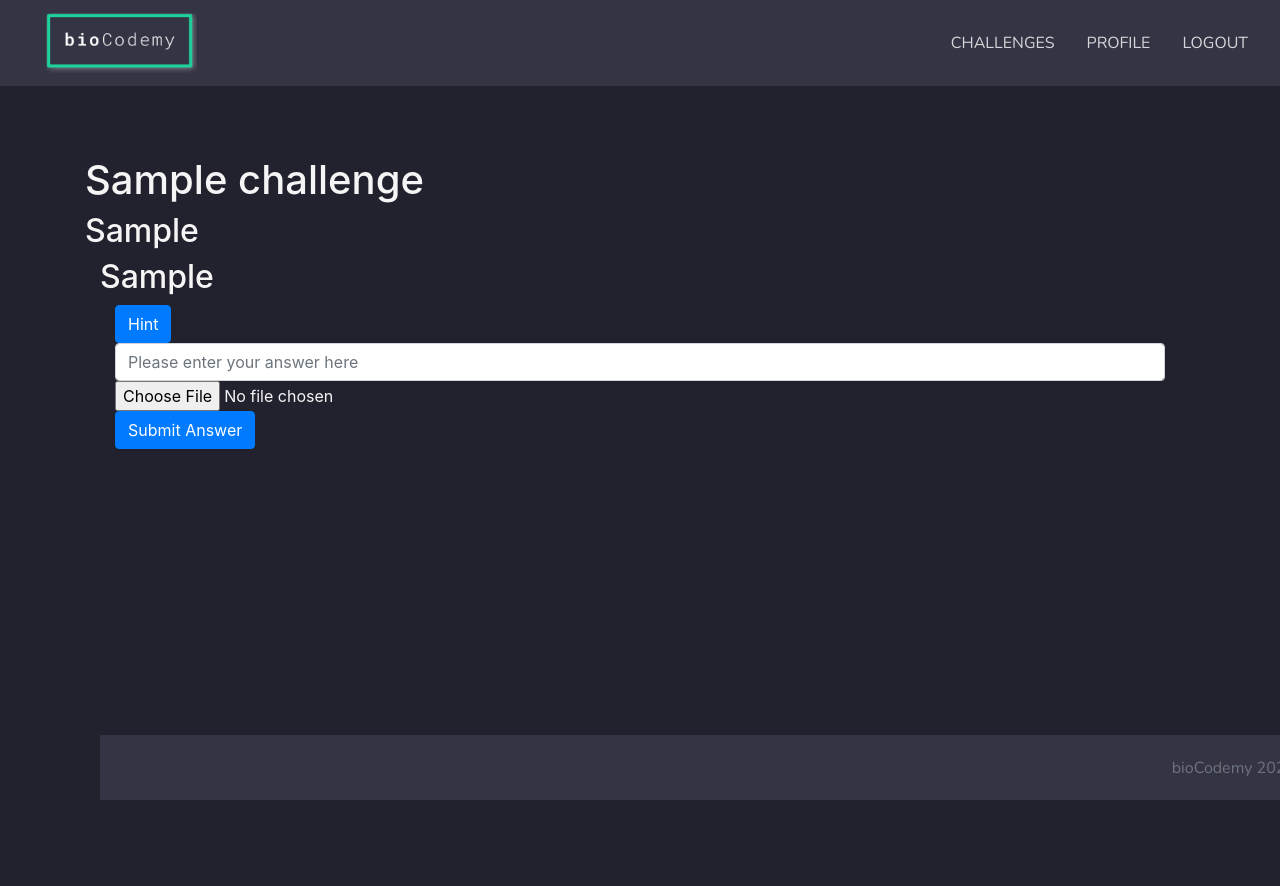
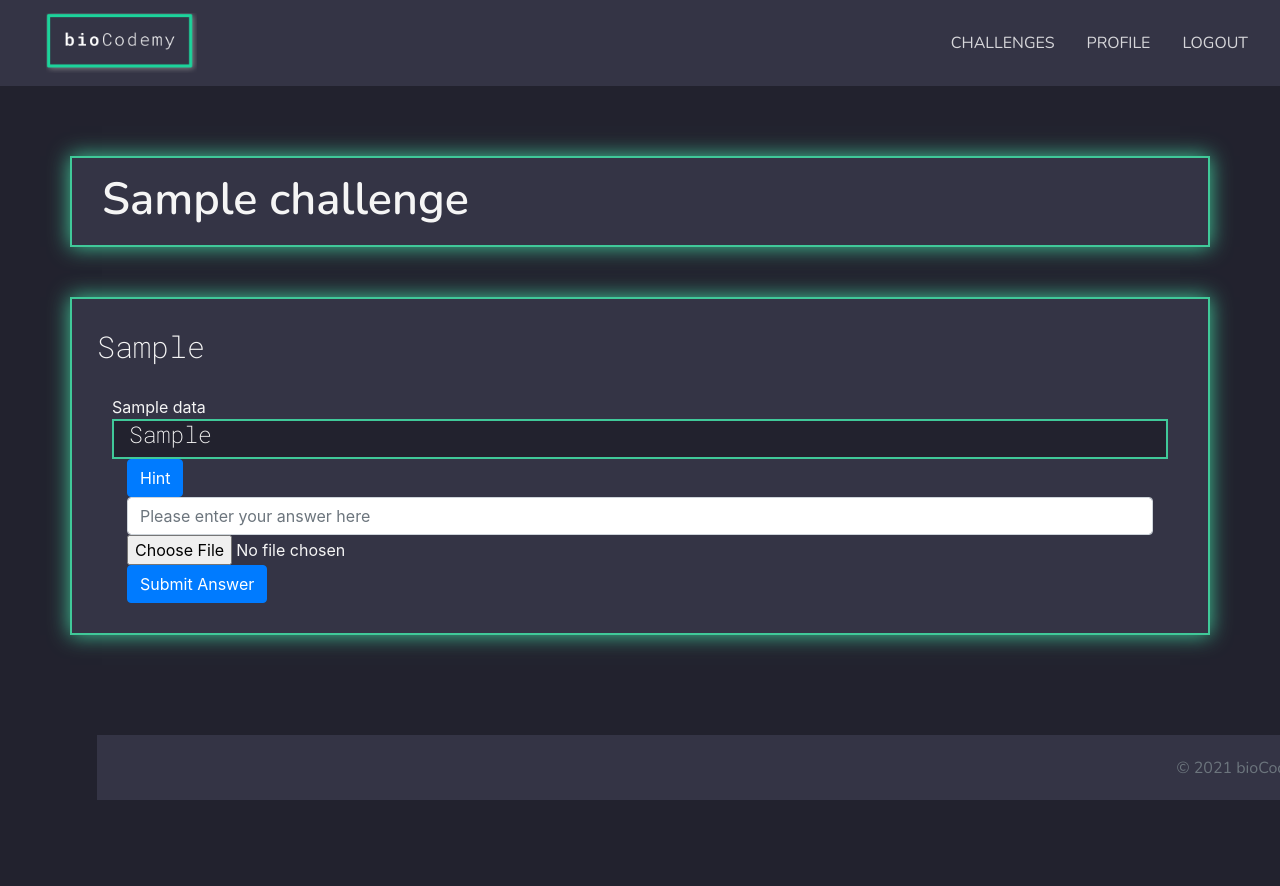
Before and after one commit to aitortxo10/DBW_project, a Flask app: a page that uses project/templates/base.html in a window 1280 px wide. Before the commit the page ends 800 px from the top, so only its background shows below. Run offline with Flask 2, Linux system fonts and the light colour scheme; a user stored in the database is signed in; tables that the repository leaves empty hold one stand-in row (values such as "Sample post"); some libraries are stand-ins or nearby versions.

Commit message:
Design update

```diff
--- a/project/static/index.css
+++ b/project/static/index.css
@@ -1,4 +1,4 @@
-@import url("https://fonts.googleapis.com/css2?family=Nunito:wght@400&family=Roboto+Mono:wght@200&display=swap");
+@import url("https://fonts.googleapis.com/css2?family=Nunito:wght@400;600&family=Roboto+Mono:wght@200&display=swap");
 
 * {
 	box-sizing: border-box;
@@ -10,15 +10,9 @@ html{
 }
 
 body{
-  min-height: 100%;
-}
-
-.navbar {
-    -o-transition: all .6s;
-    -moz-transition: all .6s;
-    -webkit-transition: all .6s;
-    -ms-transition: all .6s;
-    transition: all .6s;
+  height: 100%;
+  background-color: #22222e;
+  color: whitesmoke;
 }
 
 #weblogo{
@@ -30,22 +24,18 @@ body{
     padding-left: 30px;
 }
 
-body{
-	background-color: #22222e;
-	color: whitesmoke;
-}
-
 a {
 	font-family: "Nunito", sans-serif;
 	font-weight: 400;
 	font-size: 16px;
 	color: whitesmoke;
-	text-decoration: none;
+	text-decoration: none !important;;
 	margin-right: auto;
 }
 
-#general_body{
+#python_fill{
 	padding: 70px 0;
+  min-height: 100%;
 }
 
 #main-page{
@@ -69,6 +59,9 @@ a {
 
 .navbar-dark .navbar-nav {
     font-size: 15px;
+    font-family: "Nunito", sans-serif;
+    font-weight: 600;
+
     color: #fff;
     text-transform: uppercase;
 }
@@ -93,6 +86,14 @@ a {
     padding-right: 1rem;
 }
 
+.navbar {
+    -o-transition: all .6s;
+    -moz-transition: all .6s;
+    -webkit-transition: all .6s;
+    -ms-transition: all .6s;
+    transition: all .6s;
+}
+
 /*
 button{
 	padding: 9px 25px;
@@ -112,28 +113,15 @@ button:hover {
 .footer {
 	position: fixed;
 	bottom: 0;
-	width: 100%;
+	min-width: 100%;
   padding: 20px;
   background: #343445;
+  text-align: right !important;
  }
-
-.footer > .container {
-	text-align: right;
-	padding-right: 15px;
-  	padding-left: 15px;
-}
-
-@media screen and (max-width: 400px) {
-  .navbar a {
-    float: none;
-    width: 100%;
-  }
-}
-
 
 /* Colors */
 .bg-blue {
-  background-color:#7280b8; /*#2B3856 */
+  background-color:;
 }
 
 .bg-custom {
@@ -159,85 +147,50 @@ button:hover {
 .navbar .nav-item:hover .dropdown-menu{ display: block; }
 .navbar .nav-item .dropdown-menu{ margin-top:0; }
 
-body.my-login-page {
-  font-size: 14px;
+@media screen and (max-width: 400px) {
+  .navbar a {
+    float: none;
+    width: 100%;
+  }
 }
 
-.my-login-page .brand {
-  overflow: hidden;
-  margin: 40px auto;
+#heading {
+  background-color: #343445;
+  border-style: solid;
+  border-width: 2px;
+  border-color: #40c999;
   box-shadow: 0 0 20px #40c999;
-  position: relative;
-  z-index: 1;
+  padding: 15px 30px 10px 30px;
+  margin-bottom: 50px;
 }
 
-.my-login-page .brand img {
-  width: 100%;
-}
-
-.my-login-page .card-wrapper {
-  padding-top: 30px;
-  width: 400px;
-}
-
-.my-login-page .card {
+#problem {
+  padding: 30px 25px 30px 25px;
   background-color: #343445;
-  border-color: transparent;
+  border-style: solid;
+  border-width: 2px;
+  border-color: #40c999;
   box-shadow: 0 0 20px #40c999;
 }
 
-.my-login-page .card.fat {
-  padding: 10px;
+#heading > .title {
+  font-family: "Nunito", sans-serif;
+  font-weight: 600;
+  font-size: 45px;
+  color: whitesmoke;
 }
 
-.my-login-page .card .card-title {
+#problem > .statement {
+  font-family: 'Roboto Mono', monospace;
+  font-weight: 200;
+  font-size: 30px;
+  color: whitesmoke;
   margin-bottom: 30px;
 }
 
-.my-login-page .form-control {
-  border-width: 2.3px;
+#dataset{
+  background-color: #22222e;
+  border-style: solid;
+  border-width: 2px;
+  border-color: #40c999;
 }
-
-.my-login-page .form-group label {
-  width: 100%;
-}
-
-.my-login-page .field {
-  margin-bottom: 1rem;
-}
-
-.my-login-page .btn.btn-block {
-  padding: 12px 10px;
-}
-
-.my-login-page .footer {
-  margin: 40px 0;
-  color: #888;
-  text-align: center;
-}
-
-@media screen and (max-width: 425px) {
-  .my-login-page .card-wrapper {
-    width: 90%;
-    margin: 0 auto;
-  }
-}
-
-@media screen and (max-width: 320px) {
-  .my-login-page .card.fat {
-    padding: 0;
-  }
-
-  .my-login-page .card.fat .card-body {
-    padding: 15px;
-  }
-}
-
-.btn-primary.custom-btn {
-  background-color: #22222e;
-  border-color:#22222e;
-}
-
-a {
-    text-decoration: none !important;
-}
--- a/project/templates/base.html
+++ b/project/templates/base.html
@@ -76,17 +76,14 @@
 
 
 
-  <div class="container" id="general_body">
-    <div class="container" id="python_fill">
+  <div class="container" id="python_fill">
       {% block content %}
       {% endblock %}
-    </div>
   </div>
 
+
   <footer class="footer">
-    <div class="container">
-      <span class="text-muted"><a>bioCodemy 2021</a></span>
-    </div>
+      <span class="text-muted" style="padding: 0 40px 0 0"><a>&copy; 2021 bioCodemy</a></span>
   </footer>
 
   <script src="{{ url_for('static', filename='jquery.min.js') }}"></script>
--- a/project/templates/detailed_exercise.html
+++ b/project/templates/detailed_exercise.html
@@ -8,10 +8,14 @@
     </div>
 {% endif %}
 {% endwith %}
+<div class="container" id="heading">
   <h1 class="title">
     {{ challenge.name }}
   </h1>
-<h2>
+</div>
+
+<div class="container" id="problem">
+  <h2 class="statement">
     {{ challenge.instructions }}
   </h2>
 
@@ -23,9 +27,12 @@
 
   <div id="challenge" class="container" style="display: none;">
 
-  <h2>
+    Sample data
+    <div class="container" id="dataset">
+      <h2 style="font-family: 'Roboto Mono', monospace; font-weight: 200; font-size: 23px; color: whitesmoke;">
         {{challenge.test_data}}
       </h2>
+    </div>
     <div id="hints" class="container">
       <button onclick="display_hint()" class="btn btn-primary" id="start">Hint</button>
       <div class="container" id="hidden_hint" style="display: none;">
@@ -37,13 +44,14 @@
               <div class="control">
                   <input class="form-control input-lg" type="answer" name="answer" placeholder="Please enter your answer here">
                   <input type="file" name="file" accept=".py">
-                <input class="form-control input-lg" type="hidden" id = "hints" name="hints" value=''
+                  <input class="form-control input-lg" type="hidden" id = "hints" name="hints" value=''>
               </div>
           </div>
           <button class="btn btn-primary" onclick="set_hidden_values()" id="log_button">Submit Answer</button>
       </form>
     </div>
   <div>
+</div>
 
 <script>
   function display_hint(){
--- a/project/templates/login.html
+++ b/project/templates/login.html
@@ -15,7 +15,7 @@
     <link rel="stylesheet"
           href="{{ url_for('static', filename='bootstrap.min.css') }}">
     <link rel="stylesheet"
-          href="{{ url_for('static', filename='index.css') }}">
+          href="{{ url_for('static', filename='login.css') }}">
 
   </head>
 
--- a/project/templates/signup.html
+++ b/project/templates/signup.html
@@ -15,7 +15,7 @@
     <link rel="stylesheet"
           href="{{ url_for('static', filename='bootstrap.min.css') }}">
     <link rel="stylesheet"
-          href="{{ url_for('static', filename='index.css') }}">
+          href="{{ url_for('static', filename='login.css') }}">
 
   </head>
 
```
Also changed, not shown: project/static/login.css (added, +105 -0 lines). Lines whose indentation alone changed are shown as unchanged.
